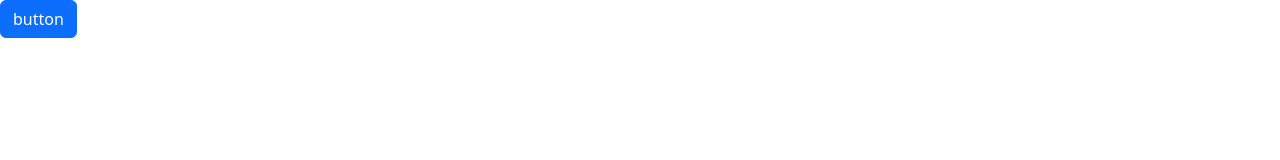
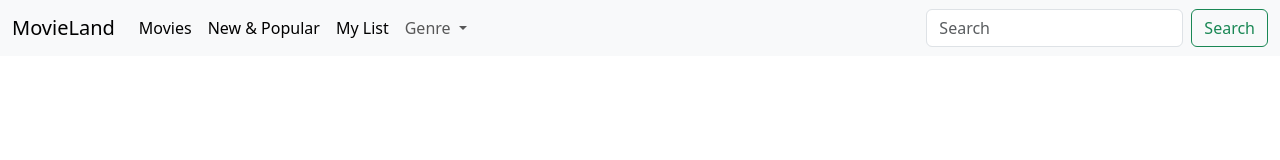
Before and after one commit to istiamelia/bootstrap-exercise, a plain HTML site: page index.html in a window 1280 px wide. Drawn offline with nearby package versions, Linux system fonts and the light colour scheme.

Commit message:
Added navbar

```diff
--- a/index.html
+++ b/index.html
@@ -12,6 +12,68 @@
     />
   </head>
   <body>
-    <button class="btn btn-primary">button</button>
+    <nav class="navbar navbar-expand-lg bg-body-tertiary">
+      <div class="container-fluid">
+        <a class="navbar-brand" href="#">MovieLand</a>
+        <button
+          class="navbar-toggler"
+          type="button"
+          data-bs-toggle="collapse"
+          data-bs-target="#navbarSupportedContent"
+          aria-controls="navbarSupportedContent"
+          aria-expanded="false"
+          aria-label="Toggle navigation"
+        >
+          <span class="navbar-toggler-icon"></span>
+        </button>
+        <div class="collapse navbar-collapse" id="navbarSupportedContent">
+          <ul class="navbar-nav me-auto mb-2 mb-lg-0">
+            <li class="nav-item">
+              <a class="nav-link active" aria-current="page" href="#">Movies</a>
+            </li>
+            <li class="nav-item">
+              <a class="nav-link active" aria-current="page" href="#"
+                >New & Popular</a
+              >
+            </li>
+            <li class="nav-item">
+              <a class="nav-link active" aria-current="page" href="#"
+                >My List</a
+              >
+            </li>
+            <li class="nav-item dropdown">
+              <a
+                class="nav-link dropdown-toggle"
+                href="#"
+                role="button"
+                data-bs-toggle="dropdown"
+                aria-expanded="false"
+              >
+                Genre
+              </a>
+              <ul class="dropdown-menu">
+                <li><a class="dropdown-item" href="#">Action</a></li>
+                <li><a class="dropdown-item" href="#">Horror</a></li>
+                <li><hr class="dropdown-divider" /></li>
+                <li>
+                  <a class="dropdown-item" href="#">Something else here</a>
+                </li>
+              </ul>
+            </li>
+          </ul>
+          <form class="d-flex" role="search">
+            <input
+              class="form-control me-2"
+              type="search"
+              placeholder="Search"
+              aria-label="Search"
+            />
+            <button class="btn btn-outline-success" type="submit">
+              Search
+            </button>
+          </form>
+        </div>
+      </div>
+    </nav>
   </body>
 </html>
```
